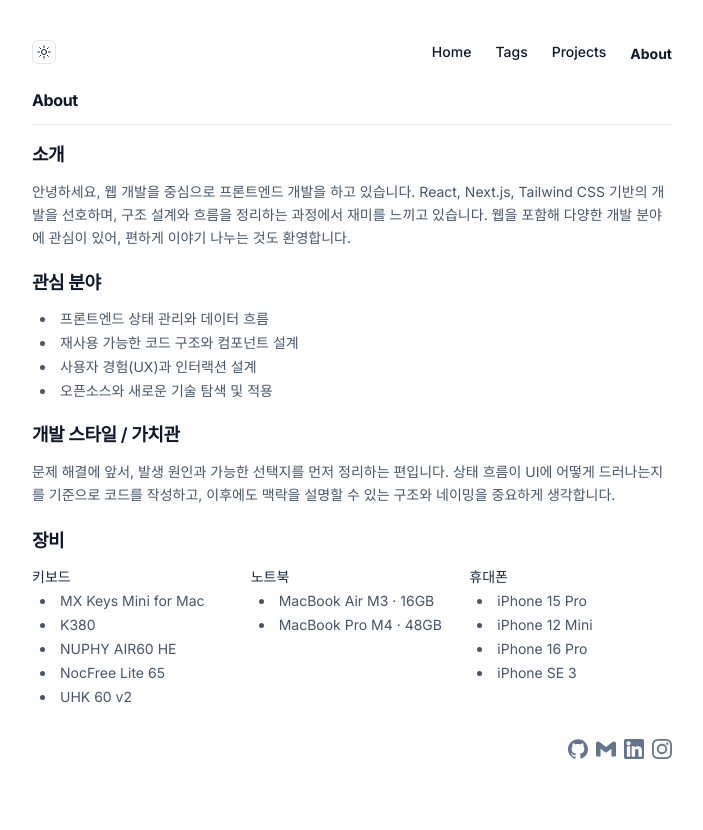
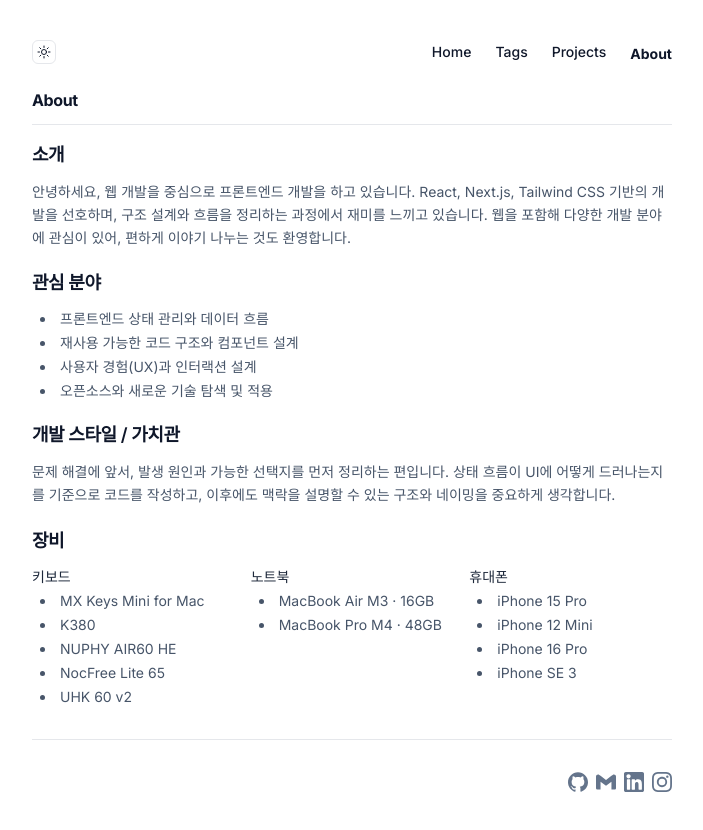
Before and after one commit to wlrnjs/my-blog, a Next.js app: page /about in a window 1280 px wide. Shown: the top 830 px of the page, without its empty margins (288-991 px from the left). Built offline with nearby package versions, Linux system fonts and the light colour scheme; no server answers.

Commit message:
design: 하단 영역 수정

```diff
--- a/src/widgets/external-links/ui/ExternalLinks.tsx
+++ b/src/widgets/external-links/ui/ExternalLinks.tsx
@@ -26,6 +26,8 @@
 
 const ExternalLinks = () => {
   return (
+    <>
+      <hr className="mt-8" />
       <section className="mt-8 flex justify-end">
         <div className="flex items-center gap-2">
           {EXTERNAL_LINKS.map((item) => (
@@ -33,6 +35,7 @@
           ))}
         </div>
       </section>
+    </>
   );
 };
 
```
Lines whose indentation alone changed are shown as unchanged.
